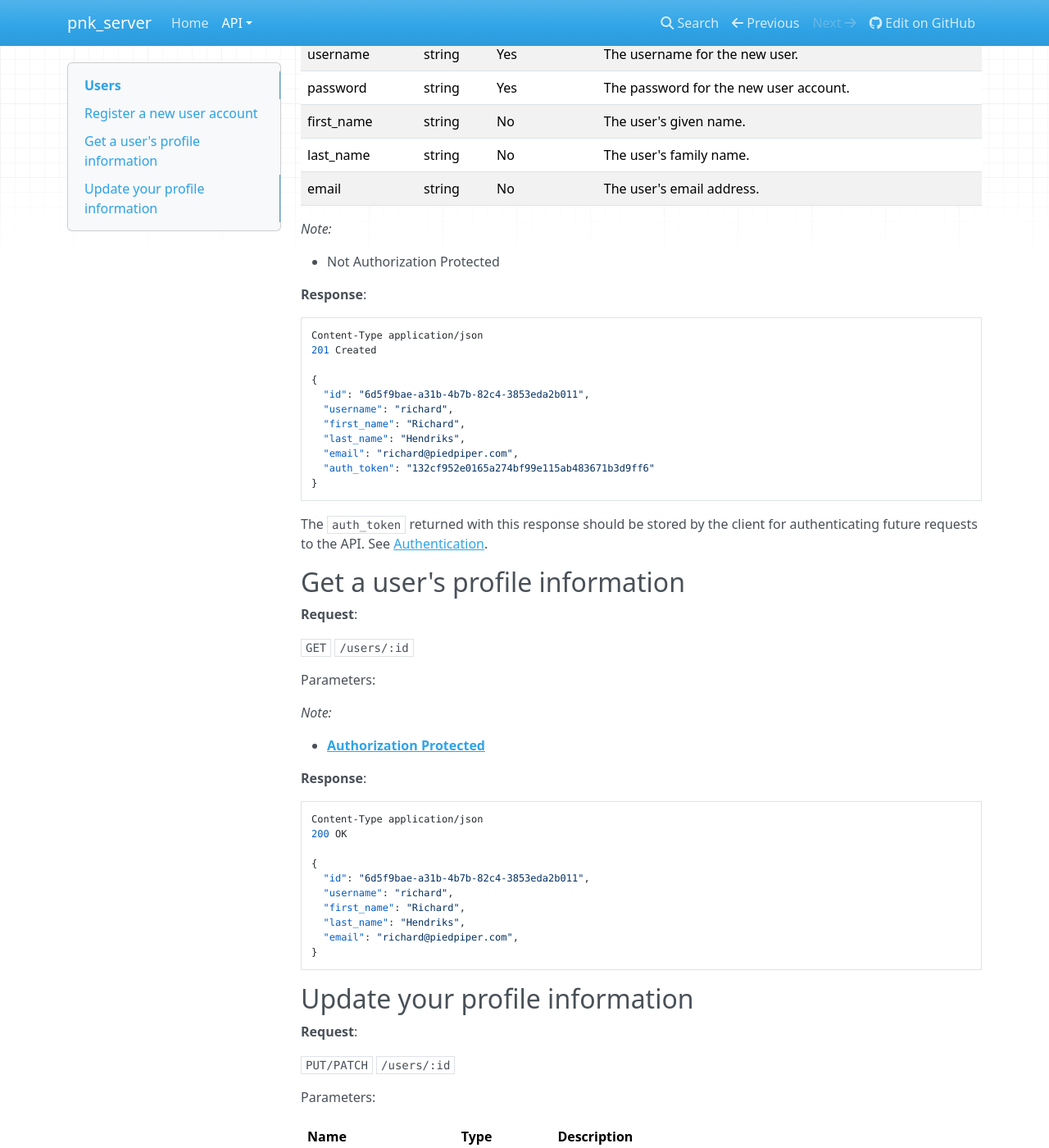
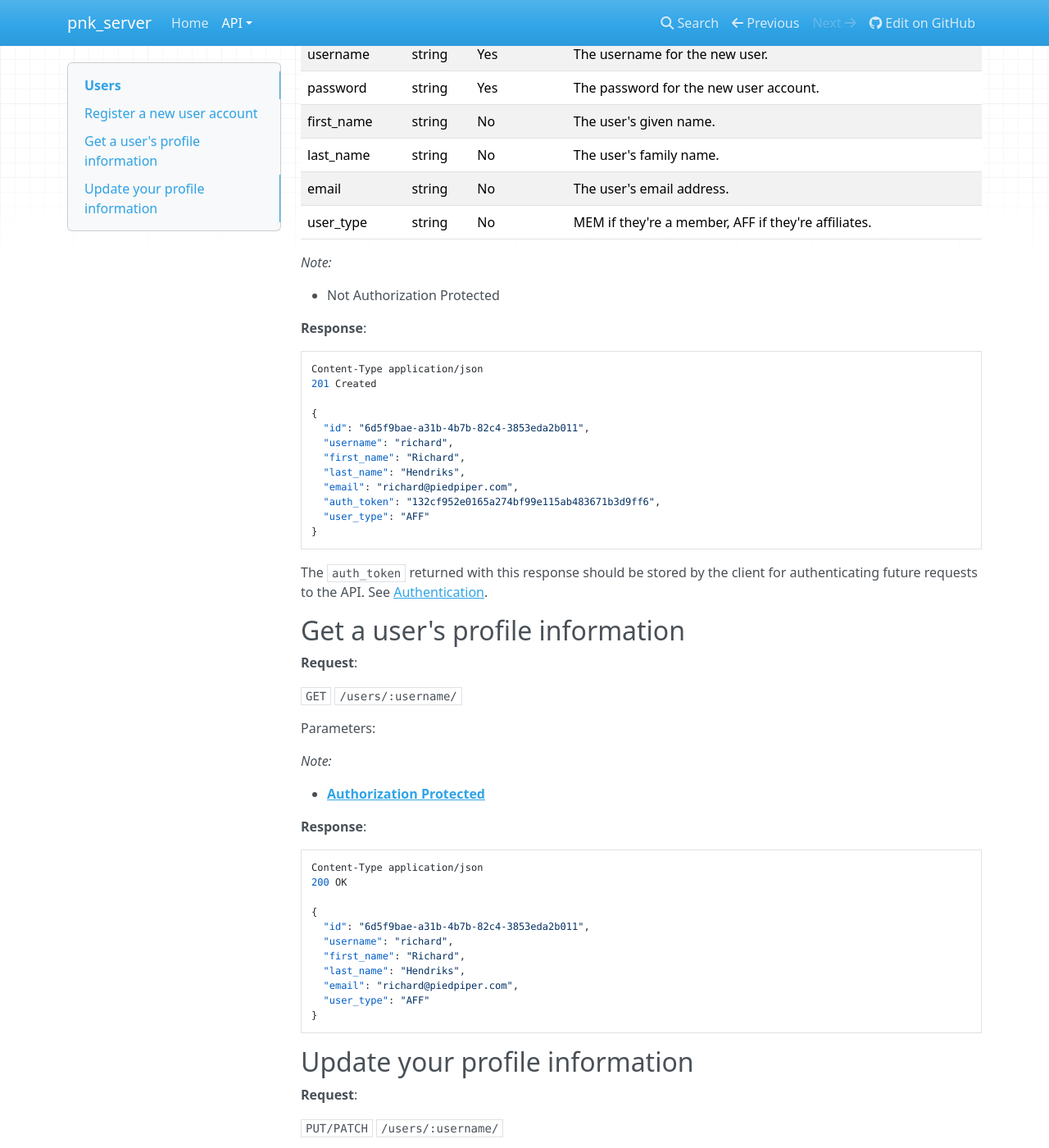
Before and after one commit to RomzaLabs/pnk_server, an MkDocs documentation site: the page built from docs/api/users.md, in a window 1280 px wide and 1400 px high, scrolled down 336 px. Shown: the whole window at 82% size. Built offline with MkDocs 1.6.1, drawn with Linux system fonts in a browser that asks for light colours; nearby versions of some CDN libraries; some of the changed text lies outside the part shown.

Commit message:
:pencil: Users: Updating documentation.

````diff
--- a/docs/api/users.md
+++ b/docs/api/users.md
@@ -16,6 +16,7 @@ password   | string | Yes      | The password for the new user account.
 first_name | string | No       | The user's given name.
 last_name  | string | No       | The user's family name.
 email      | string | No       | The user's email address.
+user_type  | string | No       | MEM if they're a member, AFF if they're affiliates.
 
 *Note:*
 
@@ -33,7 +34,8 @@ Content-Type application/json
   "first_name": "Richard",
   "last_name": "Hendriks",
   "email": "richard@piedpiper.com",
-  "auth_token": "132cf952e0165a274bf99e115ab483671b3d9ff6"
+  "auth_token": "132cf952e0165a274bf99e115ab483671b3d9ff6",
+  "user_type": "AFF"
 }
 ```
 
@@ -45,7 +47,7 @@ authenticating future requests to the API. See [Authentication](authentication.m
 
 **Request**:
 
-`GET` `/users/:id`
+`GET` `/users/:username/`
 
 Parameters:
 
@@ -65,6 +67,7 @@ Content-Type application/json
   "first_name": "Richard",
   "last_name": "Hendriks",
   "email": "richard@piedpiper.com",
+  "user_type": "AFF"
 }
 ```
 
@@ -73,7 +76,7 @@ Content-Type application/json
 
 **Request**:
 
-`PUT/PATCH` `/users/:id`
+`PUT/PATCH` `/users/:username/`
 
 Parameters:
 
@@ -82,7 +85,7 @@ Name       | Type   | Description
 first_name | string | The first_name of the user object.
 last_name  | string | The last_name of the user object.
 email      | string | The user's email address.
-
+user_type  | string | MEM if they're a member, AFF if they're affiliates.
 
 
 *Note:*
@@ -102,5 +105,6 @@ Content-Type application/json
   "first_name": "Richard",
   "last_name": "Hendriks",
   "email": "richard@piedpiper.com",
+  "user_type": "AFF"
 }
 ```
````
